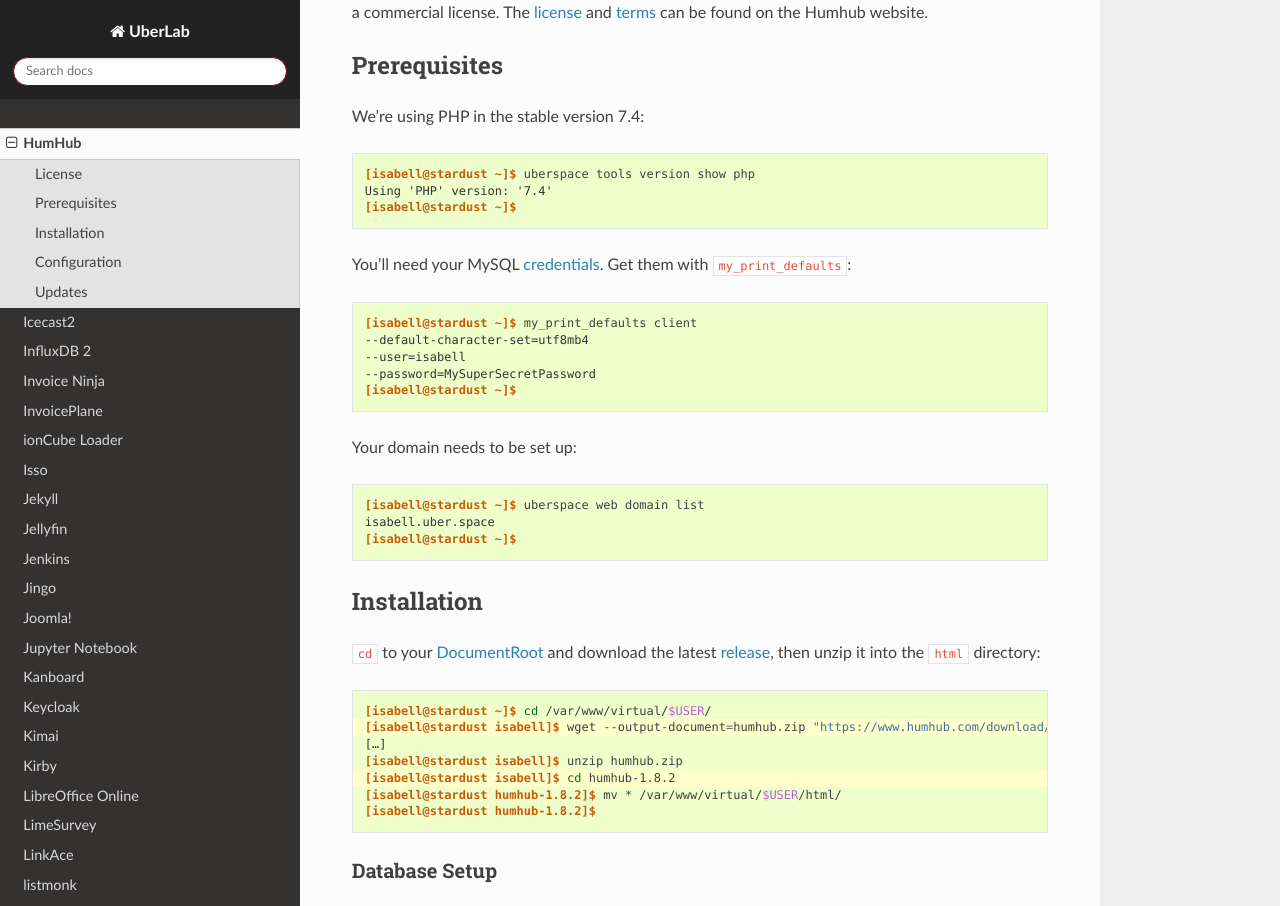
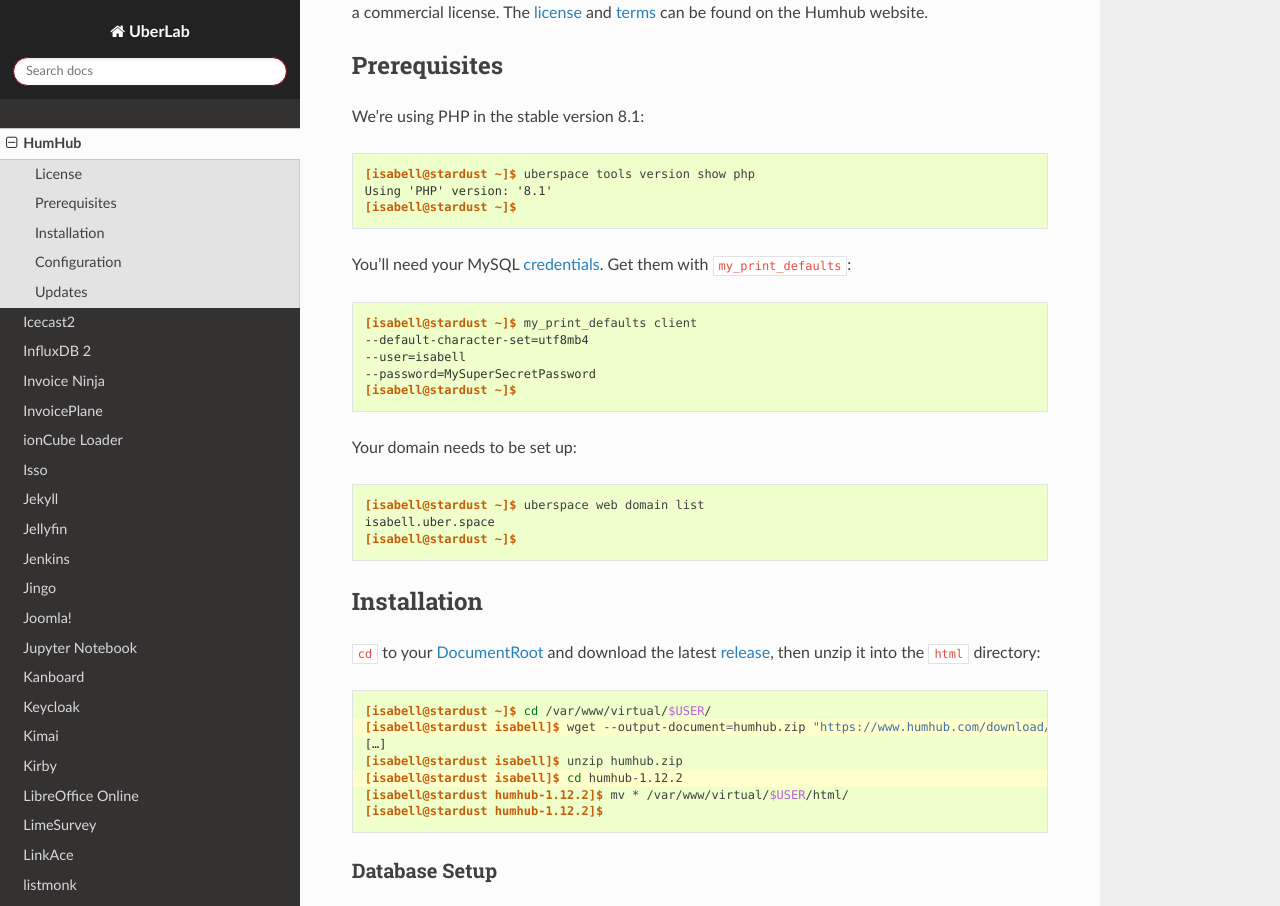
Before and after one commit to Uberspace/lab, a Sphinx documentation site: the page built from source/guide_humhub.rst, in a window 1280 px wide and 1400 px high, scrolled down 1407 px. Shown: the part 151-1057 px from the top of the window. Built offline with Sphinx 7.4.7 and the Read the Docs theme 2.0.0, drawn with Linux system fonts in a browser that asks for light colours; some of the changed text lies outside the part shown.

Commit message:
[humhub] check PHP 8.1 compatability
fix #1380

```diff
--- a/source/guide_humhub.rst
+++ b/source/guide_humhub.rst
@@ -40,12 +40,12 @@
 Prerequisites
 =============
 
-We're using PHP in the stable version 7.4:
+We're using PHP in the stable version 8.1:
 
 ::
 
  [isabell@stardust ~]$ uberspace tools version show php
- Using 'PHP' version: '7.4'
+ Using 'PHP' version: '8.1'
  [isabell@stardust ~]$
 
 .. include:: includes/my-print-defaults.rst
@@ -63,12 +63,12 @@
  :emphasize-lines: 2,5
 
  [isabell@stardust ~]$ cd /var/www/virtual/$USER/
- [isabell@stardust isabell]$ wget --output-document=humhub.zip "https://www.humhub.com/download/package/humhub-1.8.2.zip"
+ [isabell@stardust isabell]$ wget --output-document=humhub.zip "https://www.humhub.com/download/package/humhub-1.12.2.zip"
  […]
  [isabell@stardust isabell]$ unzip humhub.zip
- [isabell@stardust isabell]$ cd humhub-1.8.2
- [isabell@stardust humhub-1.8.2]$ mv * /var/www/virtual/$USER/html/
- [isabell@stardust humhub-1.8.2]$
+ [isabell@stardust isabell]$ cd humhub-1.12.2
+ [isabell@stardust humhub-1.12.2]$ mv * /var/www/virtual/$USER/html/
+ [isabell@stardust humhub-1.12.2]$
 
 Database Setup
 ----------------------
@@ -104,6 +104,6 @@
 
 ----
 
-Tested with HumHub 1.8.2, Uberspace 7.11.1.1
+Tested with HumHub 1.12.2, Uberspace 7.13, PHP 8.1
 
 .. author_list::
```
